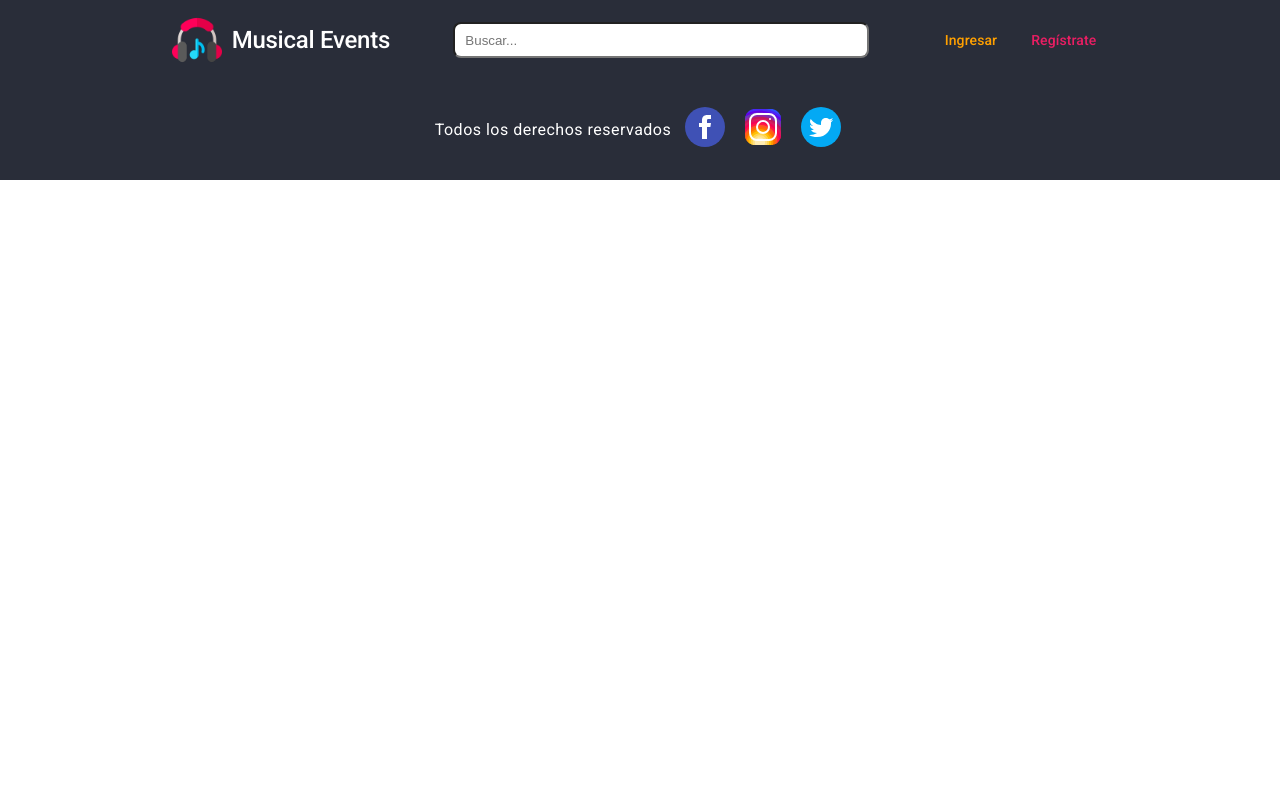
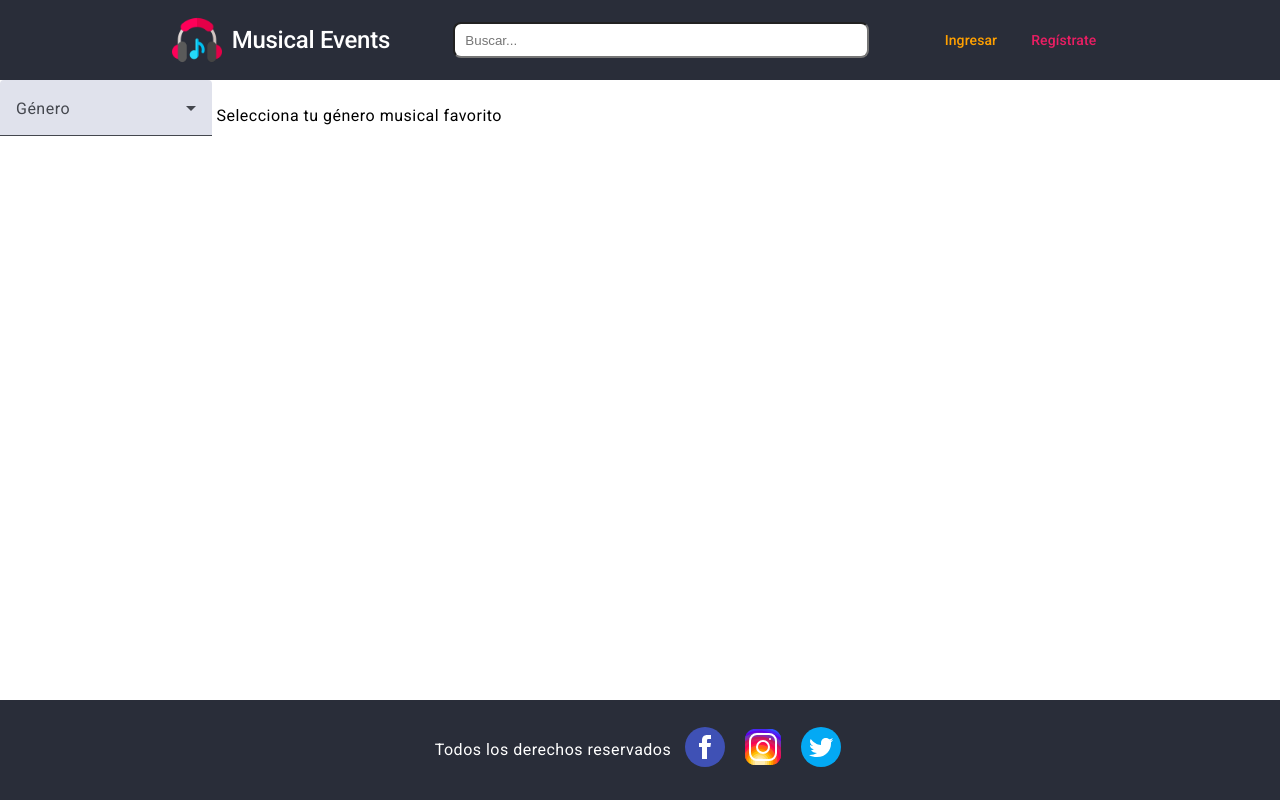
Before and after one commit to JhersonHuacho/angular-musical-events, an Angular app: page / in a window 1280 px wide. Built offline with nearby package versions, Linux system fonts and the light colour scheme.

Commit message:
Update home component UI

```diff
--- a/src/app/home/home.component.css
+++ b/src/app/home/home.component.css
@@ -1,3 +1,10 @@
-.mensaje {
-  color: blue;
+.home-container {
+  display: flex;
+  flex-direction: column;
+  height: 100%;
+  & .content-container {
+    display: flex;
+    flex-direction: column;
+    height: 100%;
+  }
 }
--- a/src/app/home/home.component.html
+++ b/src/app/home/home.component.html
@@ -1,2 +1,21 @@
-<app-header></app-header>
-<app-footer></app-footer>
+<div class="home-container">
+  <app-header></app-header>
+  <div class="content-container">
+    <section class="filter">
+      <mat-form-field>
+        <mat-label>Género</mat-label>
+        <mat-select>
+          <mat-option [value]="1">Rock</mat-option>
+          <mat-option [value]="2">Salsa</mat-option>
+          <mat-option [value]="3">Bachata</mat-option>
+        </mat-select>
+      </mat-form-field>
+      <span>
+        Selecciona tu género musical favorito
+      </span>
+    </section>
+    <section class="event-list">
+    </section>
+  </div>
+  <app-footer></app-footer>
+</div>
--- a/src/app/home/home.component.ts
+++ b/src/app/home/home.component.ts
@@ -1,11 +1,13 @@
 import { Component } from "@angular/core";
 import { HeaderComponent } from "./header/header.component";
 import { FooterComponent } from "../shared/components/footer/footer.component";
+import {MatSelectModule} from '@angular/material/select';
+import {MatFormFieldModule} from '@angular/material/form-field';
 
 @Component({
   selector: "app-home",
   standalone: true,
-  imports: [HeaderComponent, FooterComponent],
+  imports: [HeaderComponent, FooterComponent, MatSelectModule, MatFormFieldModule],
   templateUrl: './home.component.html',
   styleUrl: './home.component.css'
 })
```
